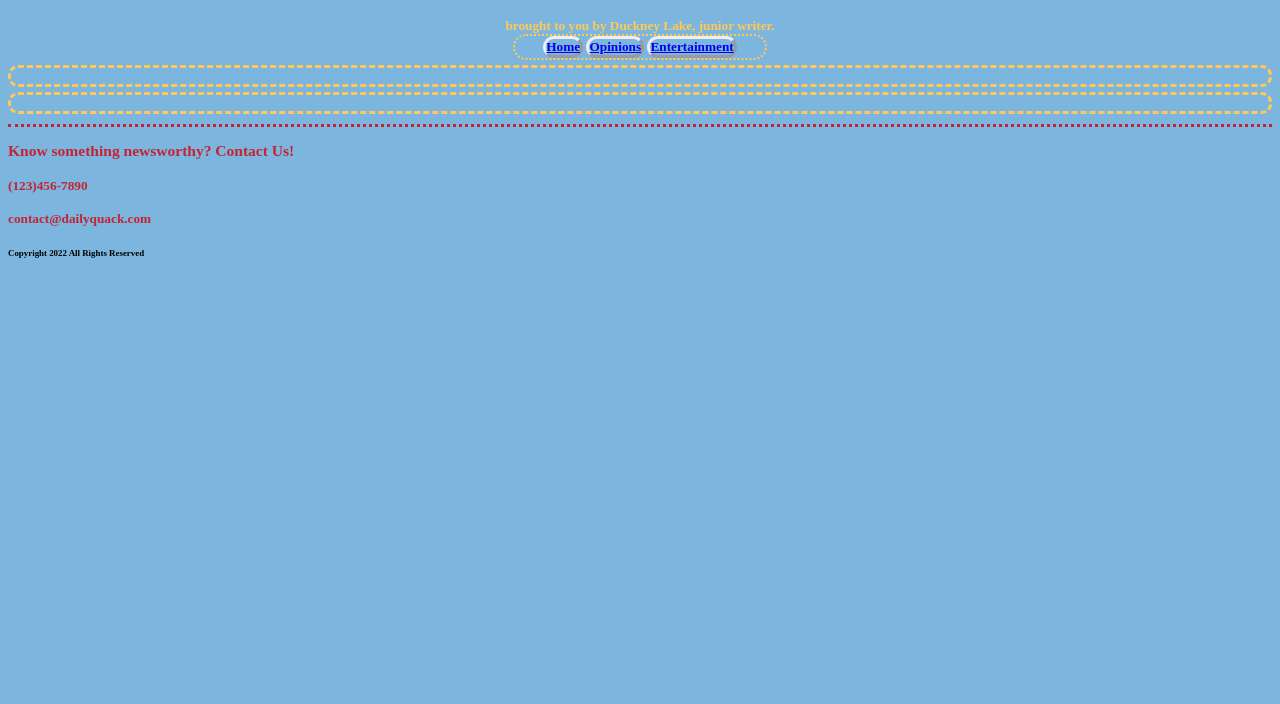
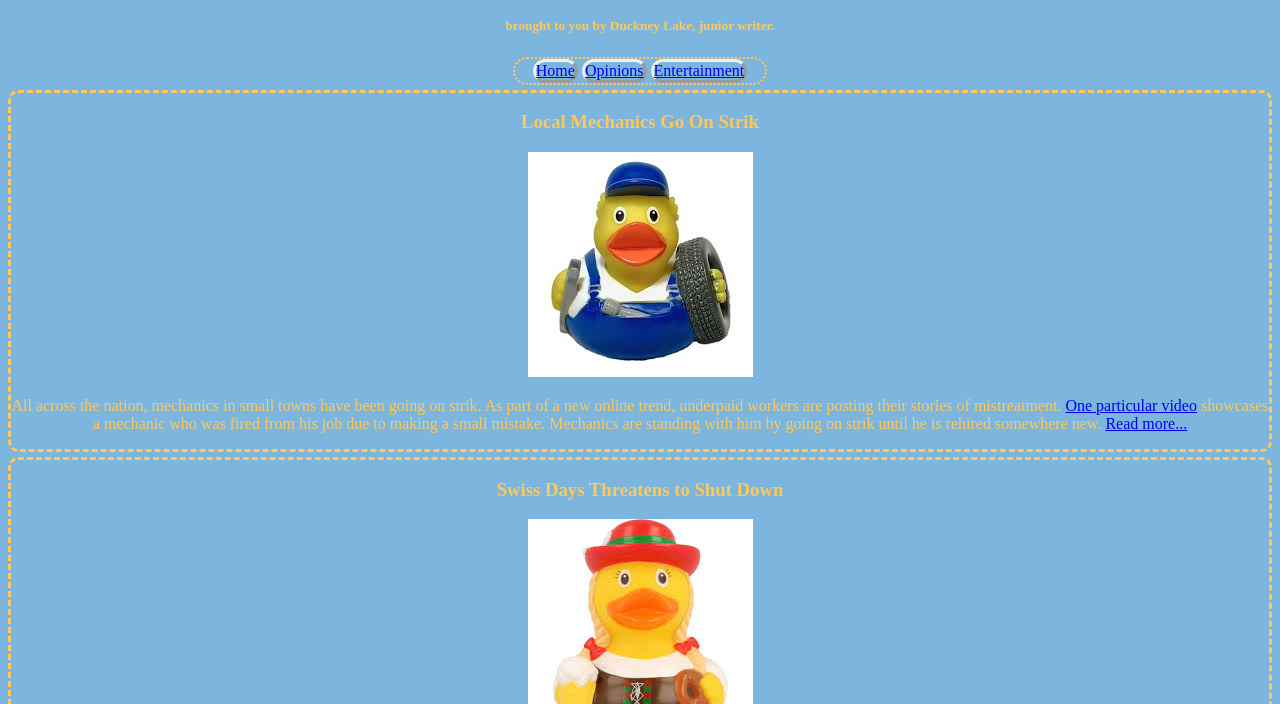
Before and after one commit to gr19467/News-Website, a plain HTML site: page business.html in a window 1280 px wide. Shown: the part 96-800 px from the top of the page. Drawn offline with Linux system fonts and the light colour scheme.

Commit message:
Finished
-finally done

```diff
--- a/business.html
+++ b/business.html
@@ -5,8 +5,11 @@
     <link rel="stylesheet" href="styles.css">
 </head>
 <body>
+    <div class = "title">
     <h1>Business</h1>
     <h5>brought to you by Duckney Lake, junior writer.</h>
+    </div>
+
     <nav>
         <ul>
             <li><a href="index.html">Home</a></li>
@@ -15,14 +18,20 @@
         </ul>
     </nav>
 
-    <div class="article-1">
-        <h3></h3>
-        <p></p>
+    <div class="article">
+        <h3>Local Mechanics Go On Strik</h3>
+        <img src="Images/mechanic.jfif" alt="">
+        <p>All across the nation, mechanics in small towns have been going on strik. As part of a new online trend, underpaid workers are posting their stories of mistreatment.
+            <a href="fakelink.html"> One particular video</a> showcases a mechanic who was fired from his job due to making a small mistake. Mechanics are standing with him by
+            going on strik until he is rehired somewhere new. <a href="fakelink.html">Read more...</a>
+        </p>
     </div>
 
-    <div class="article-2">
-        <h3></h3>
-        <p></p>
+    <div class="article">
+        <h3>Swiss Days Threatens to Shut Down</h3>
+        <img src="Images/farm.jfif" alt="">
+        <p>Citizens of Midway, Utah are enraged at the announcement that their beloved tradition, <a href="https://midwayswissdays.org/"> Swiss Days</a> may be canceled due to
+        suspected fraud. It is rumored that the founder had some ulterior motives to creating the event, and old evidence has resurfaced. <a href="fakelink.html">Read more...</a></p>
     </div>
 
     <footer>
--- a/styles.css
+++ b/styles.css
@@ -1,10 +1,8 @@
-/*
-*/
-
 body{
     background-color: rgb(124,182,222);
 }
 
+/*Navi*/
 ul{
     color: rgb(255,200,87);
 
@@ -26,7 +24,14 @@ ul>li{
     border-radius: 15px;
 }
 
-h1{
+/*Title*/
+.title > h5{
+    color: rgb(255,200,87);
+    text-align: center;
+    margin-top: 0%;
+}
+
+.title > h1 {
     color: rgb(255,200,87);
 
     margin-top: 50px;
@@ -40,7 +45,7 @@ h1{
     display: block;
 }
 
-h3{
+.title > h3{
     color: rgb(255,200,87);
 
     text-align: center;
@@ -50,6 +55,7 @@ h3{
     display: block;
 }
 
+/*Ads*/
 aside{
     border: dotted rgb(197,34,51);
     border-radius: 15px;
@@ -75,12 +81,8 @@ aside{
     font-size: 150%;
 }
 
-.giant{
-    width: 20vw;
-    height: 19vh;
-}
-
-.article-1{
+/*Articles*/
+.article{
     margin-top: 5px;
 
     border: rgb(255,200,87) dashed;
@@ -90,23 +92,24 @@ aside{
     color: rgb(255,200,87);
 }
 
-.article-2{
-    margin-top: 5px;
-
-    border: rgb(255,200,87) dashed;
-    border-radius: 10px;
+.article > h3{
+    color: rgb(255,200,87);
 
     text-align: center;
-    color: rgb(255,200,87);
+    width: 300px;
+    margin-left: auto;
+    margin-right: auto;
+    display: block;
 }
 
-footer>h3{
+/*Footer*/
+footer > h3{
     color: rgb(197,34,51);
     text-align: left;
     margin-left: 0%;
 }
 
-footer>h4{
+footer > h4{
     color: rgb(197,34,51);
     text-align: left;
     margin-left: 0%;
@@ -121,9 +124,3 @@ footer>h6{
     color: black;
     text-align: left;
 }
-
-h5{
-    color: rgb(255,200,87);
-    text-align: center;
-    margin-top: 0%;
-}
```
Also changed, not shown: entertainment.html (+11 -5 lines), fakelink.html (+1 -0 lines), index.html (+3 -3 lines), opinions.html (+12 -6 lines), Images/farm.jfif (added), Images/gym.jfif (added), Images/mechanic.jfif (added), Images/starwars.jfif (added).
